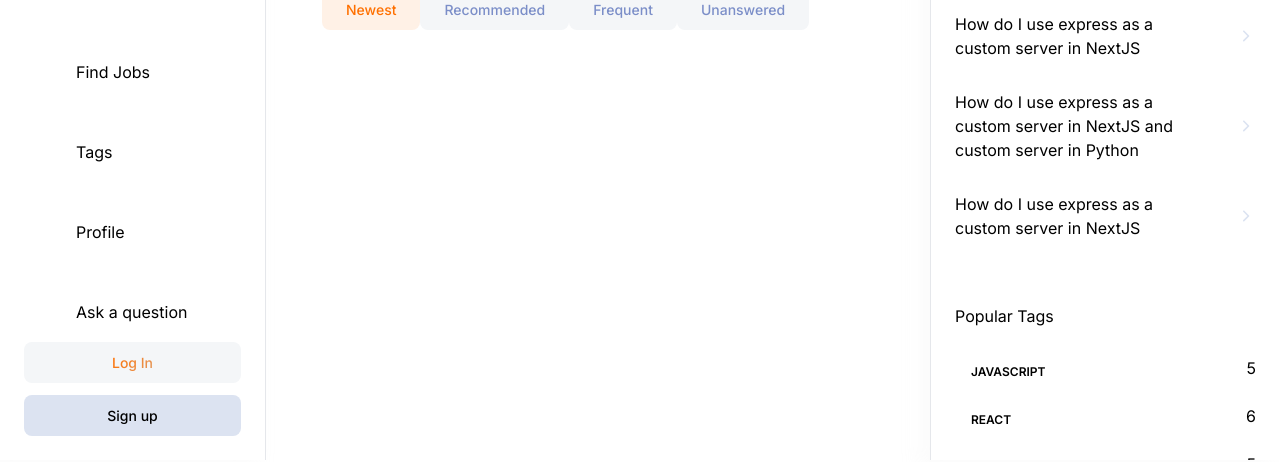
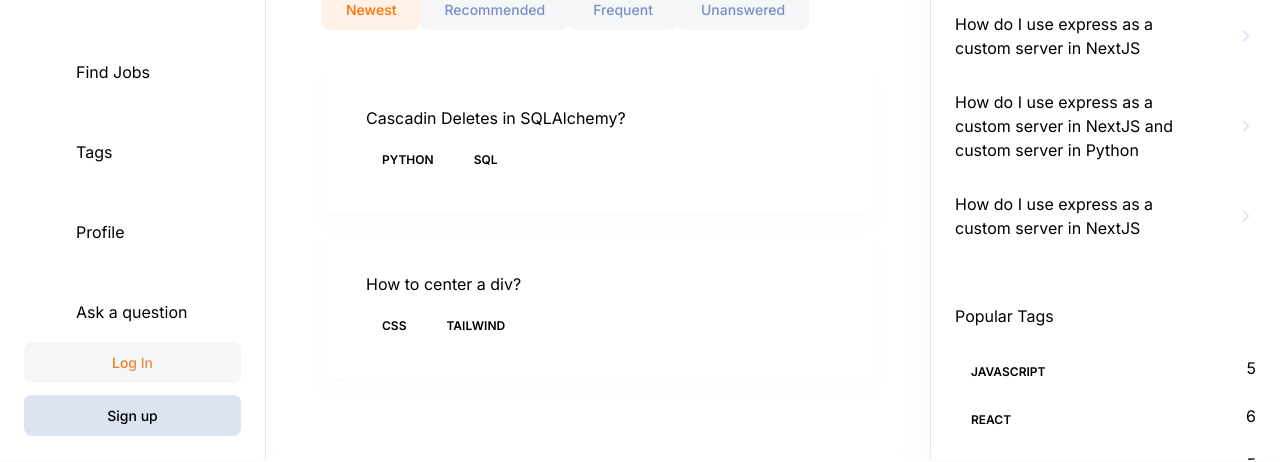
Before and after one commit to arctic4004/overflow_Dream_next13, a Next.js app: page / in a window 1280 px wide. Shown: the part 340-802 px from the top of the page. Built offline with nearby package versions, Linux system fonts and the light colour scheme; no server answers.

Commit message:
QuestionCard_GOBACK_WORK

```diff
--- a/app/(root)/(home)/page.tsx
+++ b/app/(root)/(home)/page.tsx
@@ -1,9 +1,48 @@
+import QuestionCard from "@/components/cards/QuestionCard";
 import HomeFilters from "@/components/home/HomeFilters";
 import FilterHome from "@/components/shared/FilterHome";
+import NoResult from "@/components/shared/NoResult";
 import LocalSearchbar from "@/components/shared/search/LocalSearchbar";
 import { Button } from "@/components/ui/button";
 import { HomePageFilters } from "@/constants/filters";
 import Link from "next/link";
+
+const questions = [
+  {
+    _id: "1",
+    title: "Cascadin Deletes in SQLAlchemy?",
+    tags: [
+      { _id: "1", name: "python" },
+      { _id: "2", name: "sql" },
+    ],
+    author: {
+      _id: "2",
+      name: "Ashkan Javan",
+      picture: "ashkan-javan.jpg",
+    },
+    upvotes: 10,
+    views: 50,
+    answers: [],
+    createdAt: new Date("2022-09-01T12:00:00.000Z"),
+  },
+  {
+    _id: "2",
+    title: "How to center a div?",
+    tags: [
+      { _id: "3", name: "css" },
+      { _id: "4", name: "tailwind" },
+    ],
+    author: {
+      _id: "2",
+      name: "Ashkan Javan",
+      picture: "ashkan-javan.jpg",
+    },
+    upvotes: 5,
+    views: 50,
+    answers: [],
+    createdAt: new Date("2022-09-01T12:00:00.000Z"),
+  },
+];
 
 export default function Home() {
   return (
@@ -31,6 +70,33 @@
         />
       </div>
       <HomeFilters />
+
+      <div className="mt-10 flex w-full flex-col gap-6">
+        {questions.length > 0 ? (
+          questions.map((question) => (
+            <QuestionCard
+              key={question._id}
+              _id={question._id}
+              title={question.title}
+              tags={question.tags}
+              author={question.author}
+              upvotes={question.upvotes}
+              views={question.views}
+              answers={question.answers}
+              createdAt={question.createdAt}
+            />
+          ))
+        ) : (
+          <NoResult
+            title="  There is no question to show"
+            description="Be the first to break the silence! 🚀 Ask a Question and kickstart the
+            discussion. our query could be the next big thing others learn from. Get
+            involved! 💡"
+            link="/ask-question"
+            linkTitle="ask a Question"
+          />
+        )}
+      </div>
     </>
   );
 }
--- /dev/null
+++ b/components/cards/QuestionCard.tsx
@@ -0,0 +1,55 @@
+import Link from "next/link";
+import React from "react";
+import RenderTag from "../shared/RenderTag";
+interface QuestionProps {
+  _id: string;
+  title: string;
+  tags: {
+    _id: string;
+    name: string;
+  }[];
+  author: {
+    _id: string;
+    name: string;
+    picture: string;
+  };
+  upvotes: number;
+  views: number;
+  answers: Array<object>;
+  createdAt: Date;
+}
+const QuestionCard = ({
+  _id,
+  title,
+  tags,
+  author,
+  upvotes,
+  views,
+  answers,
+  createdAt,
+}: QuestionProps) => {
+  return (
+    <div className="card-wrapper rounded-[10px] p-9 sm:px-11 ">
+      <div className="flex flex-col-reverse items-start justify-between gap-5 sm:flex-row">
+        <div>
+          <span className="subtle-regular text-dark400_light700 line-clamp-1 flex sm:hidden">
+            {String(createdAt)}
+          </span>
+          <Link href={`/question/${_id}`}>
+            <h3 className="sm:h3-semibold base-semibold text-dark200_light900 line-clamp-1 flex-1">
+              {title}
+            </h3>
+          </Link>
+        </div>
+        {/* If signed in add edit delete actions */}
+      </div>
+      <div className="mt-3.5 flex flex-wrap gap-2">
+        {tags.map((tag) => (
+          <RenderTag key={tag._id} _id={tag._id} name={tag.name} />
+        ))}
+      </div>
+    </div>
+  );
+};
+
+export default QuestionCard;
--- /dev/null
+++ b/components/shared/NoResult.tsx
@@ -0,0 +1,43 @@
+import Image from "next/image";
+import Link from "next/link";
+import React from "react";
+import { Button } from "../ui/button";
+
+interface ScriptProps {
+  title: string;
+  description: string;
+  link: string;
+  linkTitle: string;
+}
+
+const NoResult = ({ title, description, link, linkTitle }: ScriptProps) => {
+  return (
+    <div className="mt-10 flex w-full flex-col items-center justify-center">
+      <Image
+        src="/assets/images/light-illustration.png"
+        alt="No result illustration"
+        width={270}
+        height={200}
+        className="block object-contain dark:hidden"
+      />
+      <Image
+        src="/assets/images/dark-illustration.png"
+        alt="No result illustration"
+        width={270}
+        height={200}
+        className="hidden object-contain dark:flex"
+      />
+      <h2 className="h2-bold text-dark200_light900 mt-8">{title}</h2>
+      <p className="body-regular text-dark500_light700 my-3.5 max-w-md text-center">
+        {description}
+      </p>
+      <Link href={link}>
+        <Button className="paragraph-medium mt-5 min-h-[46px] rounded-lg bg-primary-500 px-4 py-3 text-light-900 hover:bg-primary-500 dark:bg-primary-500 dark:text-light-900">
+          {linkTitle}
+        </Button>
+      </Link>
+    </div>
+  );
+};
+
+export default NoResult;
--- a/components/shared/RenderTag.tsx
+++ b/components/shared/RenderTag.tsx
@@ -2,7 +2,7 @@
 import Link from "next/link";
 import { Badge } from "../ui/badge";
 interface Props {
-  _id: number;
+  _id: string;
   name: string;
   totalQuestions?: number;
   showCount?: boolean;
--- a/components/shared/RightSidebar.tsx
+++ b/components/shared/RightSidebar.tsx
@@ -5,22 +5,22 @@
 import RenderTag from "./RenderTag";
 
 const hotQuestion = [
-  { _id: 1, title: "How do I use express as a custom server in NextJS" },
-  { _id: 2, title: "How do I use express as a custom server in NextJS" },
-  { _id: 3, title: "How do I use express as a custom server in NextJS" },
+  { _id: "1", title: "How do I use express as a custom server in NextJS" },
+  { _id: "2", title: "How do I use express as a custom server in NextJS" },
+  { _id: "3", title: "How do I use express as a custom server in NextJS" },
   {
-    _id: 4,
+    _id: "4",
     title:
       "How do I use express as a custom server in NextJS and custom server in Python",
   },
-  { _id: 5, title: "How do I use express as a custom server in NextJS" },
+  { _id: "5", title: "How do I use express as a custom server in NextJS" },
 ];
 const popularTags = [
-  { _id: 1, name: "javascript", totalQuestions: 5 },
-  { _id: 2, name: "react", totalQuestions: 6 },
-  { _id: 3, name: "nextjs", totalQuestions: 5 },
-  { _id: 4, name: "redux", totalQuestions: 2 },
-  { _id: 5, name: "tailwind", totalQuestions: 10 },
+  { _id: "1", name: "javascript", totalQuestions: 5 },
+  { _id: "2", name: "react", totalQuestions: 6 },
+  { _id: "3", name: "nextjs", totalQuestions: 5 },
+  { _id: "4", name: "redux", totalQuestions: 2 },
+  { _id: "5", name: "tailwind", totalQuestions: 10 },
 ];
 const RightSidebar = () => {
   return (
```
